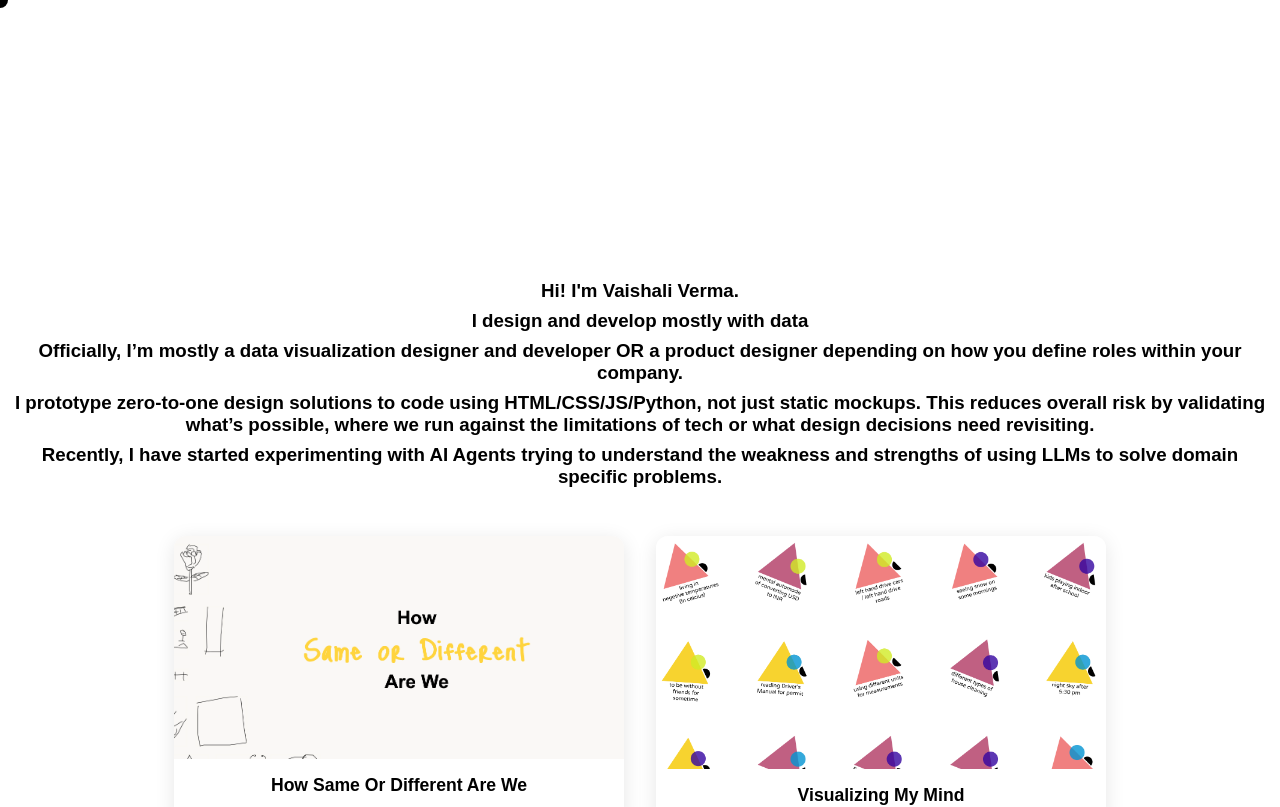
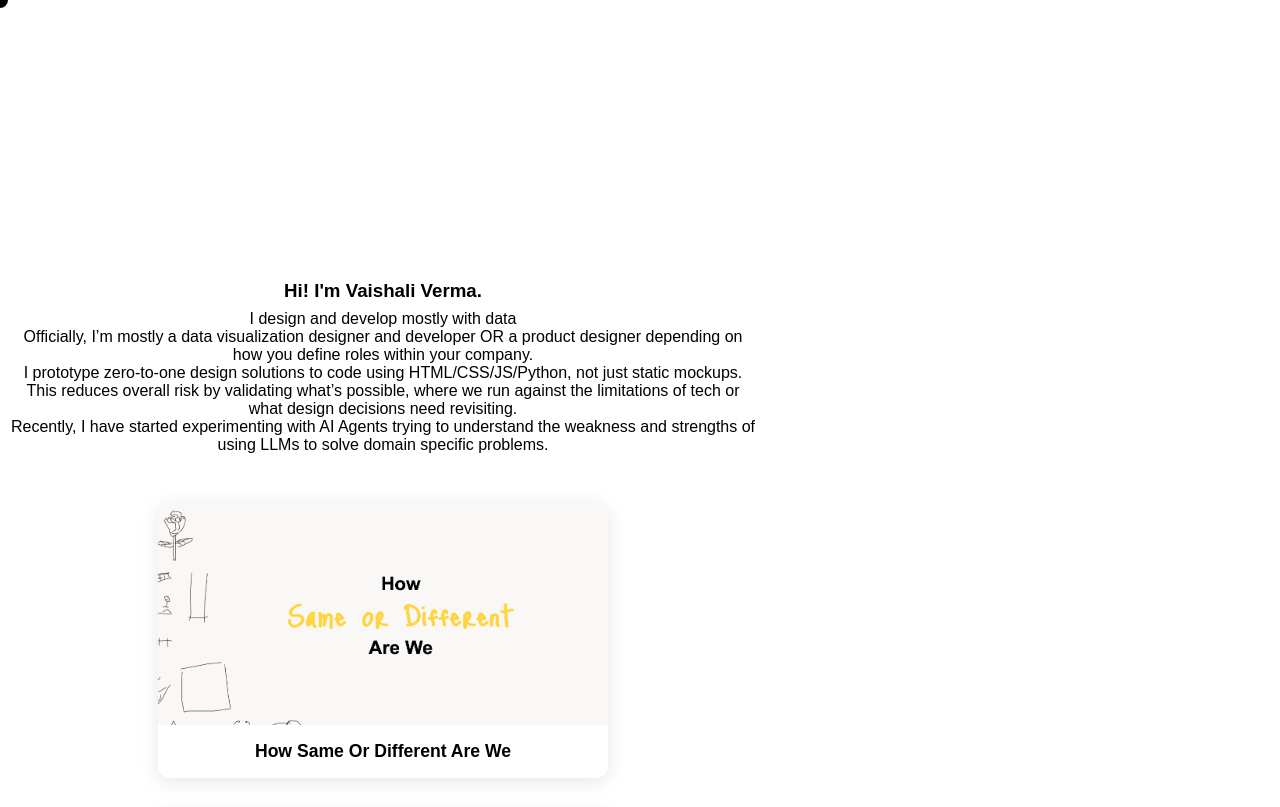
Before and after one commit to vaishalivr/Portfolio-2025, a SvelteKit app: page / in a window 1280 px wide. Shown: the top 807 px of the page. Built offline with nearby package versions, Linux system fonts and the light colour scheme.

Commit message:
Update +page.svelte

```diff
--- a/src/routes/+page.svelte
+++ b/src/routes/+page.svelte
@@ -40,21 +40,21 @@
     techniques to augment experiences with LLMs
   </h1> -->
   <h3>Hi! I'm Vaishali Verma.</h3>
-  <h3>I design and develop mostly with data</h3>
-  <h3>
+  <div>I design and develop mostly with data</div>
+  <div>
     Officially, I’m mostly a data visualization designer and developer OR a
     product designer depending on how you define roles within your company.
-  </h3>
-  <h3>
+  </div>
+  <div>
     I prototype zero-to-one design solutions to code using HTML/CSS/JS/Python,
     not just static mockups. This reduces overall risk by validating what’s
     possible, where we run against the limitations of tech or what design
     decisions need revisiting.
-  </h3>
-  <h3>
+  </div>
+  <div>
     Recently, I have started experimenting with AI Agents trying to understand
     the weakness and strengths of using LLMs to solve domain specific problems.
-  </h3>
+  </div>
 
   <div class="card-container">
     {#each projects as project}
@@ -128,6 +128,7 @@
 
   .container {
     height: 100vh;
+    max-width: 750px;
     padding-top: 33vh;
     text-align: center;
     font-family: sans-serif;
```
